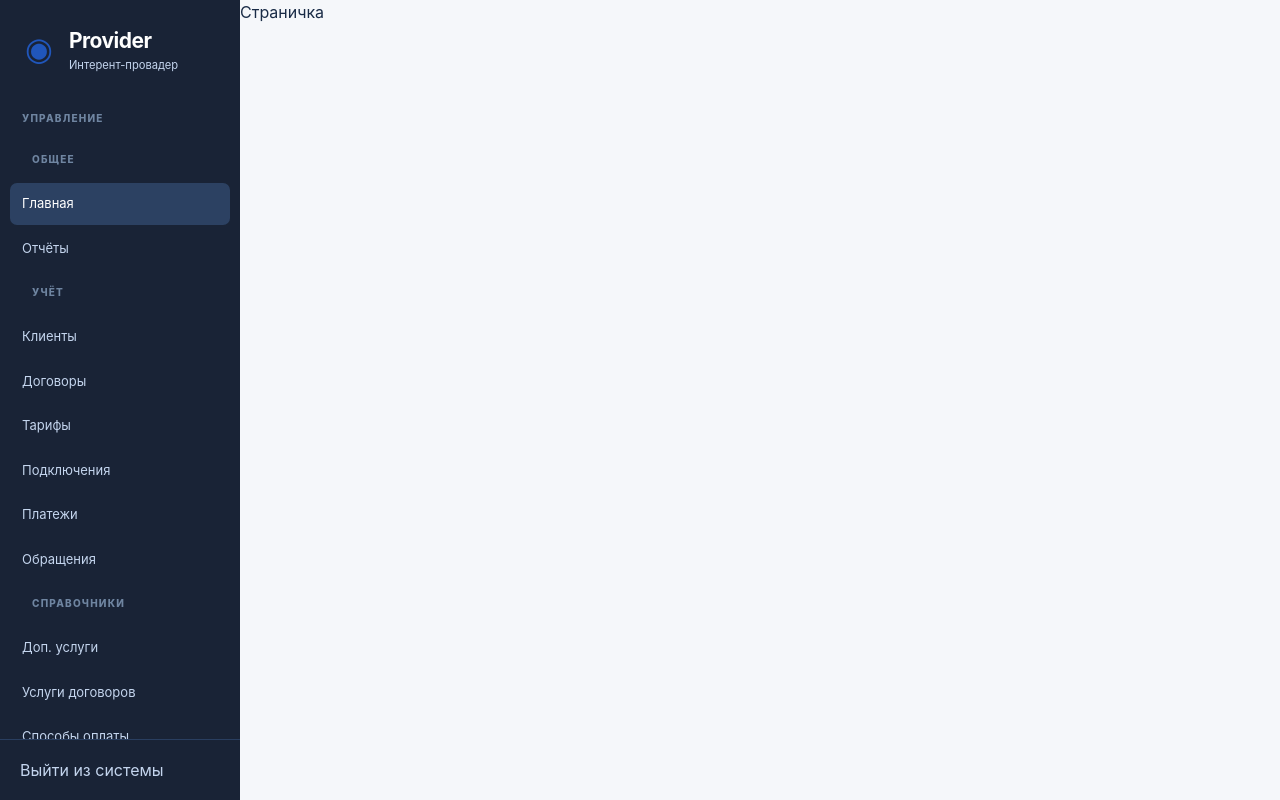
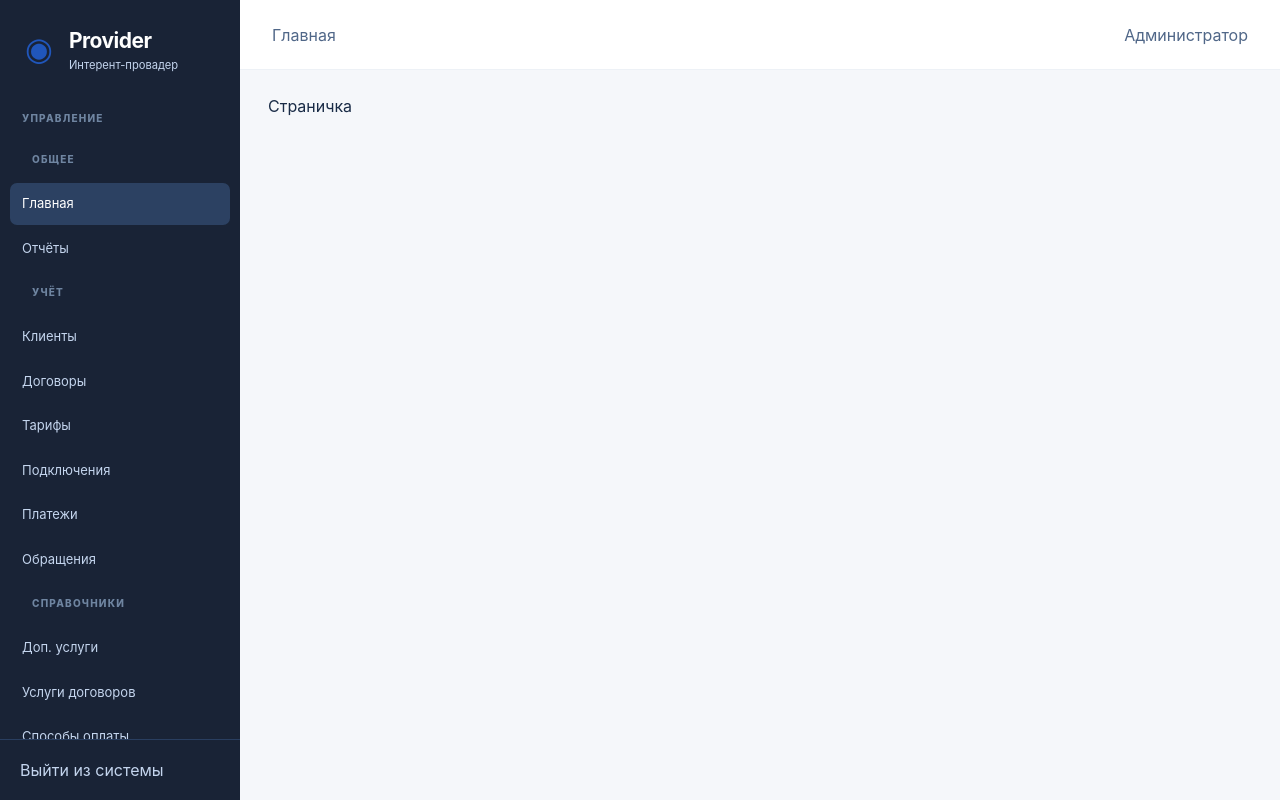
Before and after one commit to grekovpavel019/Internet-Provider, a React (Vite) app in the folder apps/client/: page /main in a window 1280 px wide. Built offline with nearby package versions, Linux system fonts and the light colour scheme.

Commit message:
feat: add header

```diff
--- a/apps/client/src/app/layouts/MainLayout/MainLayout.tsx
+++ b/apps/client/src/app/layouts/MainLayout/MainLayout.tsx
@@ -3,15 +3,20 @@ import React from "react";
 import { Outlet } from "react-router";
 
 import SidePanel from "@widgets/SidePanel";
+import Header from "@widgets/Header";
 
 const MainLayout = (): React.JSX.Element => {
     return (
         <div className="h-screen flex flex-row">
             <SidePanel />
 
-            <main className="w-full">
-                <Outlet />
-            </main>
+            <div className="flex flex-col flex-1 min-w-0">
+                <Header />
+
+                <main className="px-(--page-padding-x) py-(--page-padding-y) flex-1 overlow-auto">
+                    <Outlet />
+                </main>
+            </div>
         </div>
     );
 };
--- /dev/null
+++ b/apps/client/src/widgets/Header/Header.tsx
@@ -0,0 +1,26 @@
+import React from "react";
+
+import { useLocation } from "react-router";
+
+import { navigation } from "@shared/config/navigation";
+
+const Header = (): React.JSX.Element => {
+
+    const location = useLocation();
+
+        const currentPage = navigation
+        .flatMap(group => group.items)
+        .find(item => item.path === location.pathname);
+
+        const currentPageLabel = (currentPage?.label ?? "Неизвестная страница")
+
+
+    return (
+        <header className="px-8 h-17.5 flex items-center justify-between text-(--color-text-secondary) bg-(--color-surface) border-b border-(--color-border-soft)">
+            <span>{currentPageLabel}</span>
+            <span>Администратор</span>
+        </header>
+    );
+};
+
+export default Header;
--- /dev/null
+++ b/apps/client/src/widgets/Header/index.ts
@@ -0,0 +1 @@
+export { default } from "./Header";
--- a/apps/client/src/widgets/SidePanel/ui/SidePanel.tsx
+++ b/apps/client/src/widgets/SidePanel/ui/SidePanel.tsx
@@ -1,6 +1,6 @@
 import React from "react";
 
-import { navigation } from "../model/navigation";
+import { navigation } from "@shared/config/navigation";
 
 import { Link, NavLink } from "react-router";
 
```
Also changed, not shown: apps/client/src/shared/config/navigation.ts (renamed from apps/client/src/widgets/SidePanel/model/navigation.ts).
